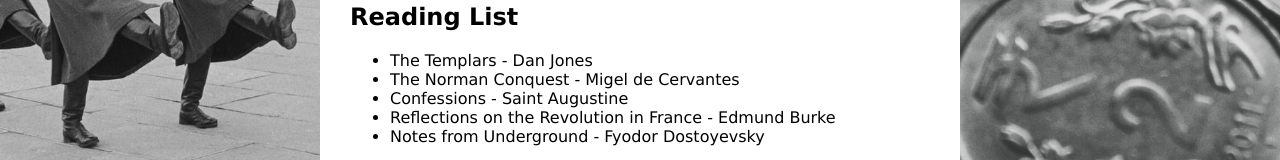
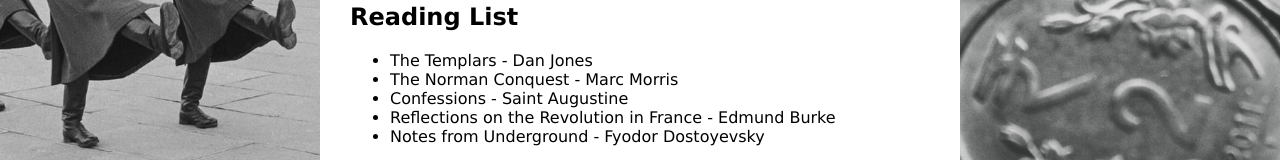
Before and after one commit to thomaspenny/thomaspenny.github.io, a plain HTML site: page books.html in a window 1280 px wide. Shown: the part 1035-1195 px from the top of the page. Drawn offline with Linux system fonts and the light colour scheme; a web font is replaced by a local one.

Commit message:
Update books.html

```diff
--- a/books.html
+++ b/books.html
@@ -72,7 +72,7 @@
                 <h2>Reading List</h2>
                     <ul>
                         <li>The Templars - Dan Jones</li>
-                        <li>The Norman Conquest - Migel de Cervantes</li>
+                        <li>The Norman Conquest - Marc Morris</li>
                         <li>Confessions - Saint Augustine</li>
                         <li>Reflections on the Revolution in France - Edmund Burke</li>
                         <li>Notes from Underground - Fyodor Dostoyevsky</li>
```
